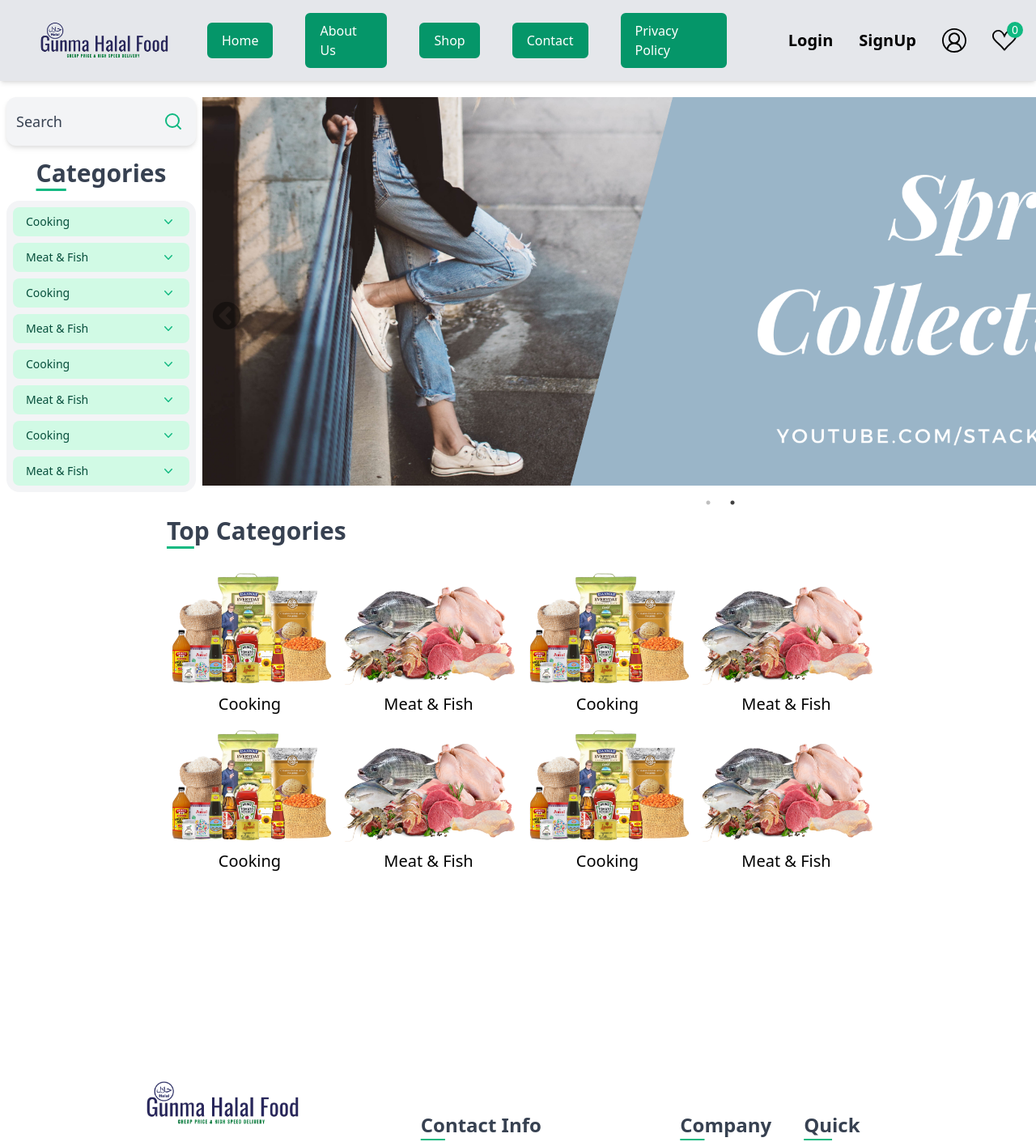
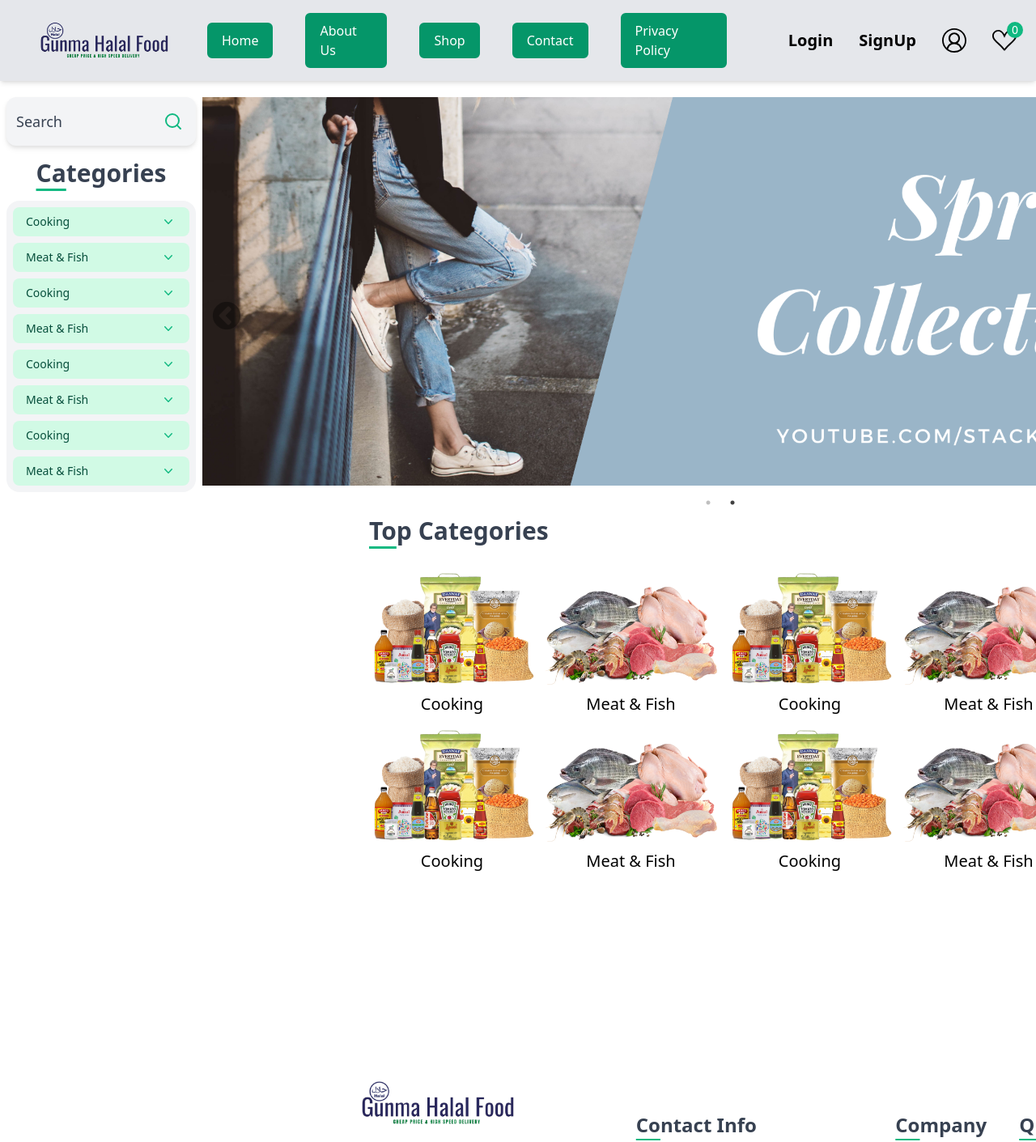
Before and after one commit to arapurbo18181/Gunma-Halal-Food, a React (Create React App) app: page / in a window 1280 px wide. Shown: the top 1411 px of the page at 81% size. Built offline with nearby package versions, Linux system fonts and the light colour scheme.

Commit message:
category sidebar and slider updated

```diff
--- a/src/components/CategorySidebar.js
+++ b/src/components/CategorySidebar.js
@@ -6,7 +6,7 @@ const CategorySidebar = () => {
 
 
   return (
-    <section className="overflow-y-auto fixed left-0 transition-all duration-500">
+    <section className="overflow-y-auto left-0 transition-all duration-500">
       <div className="w-[250px] px-2 pt-4 h-[92vh]">
       <Searchbar/>
       <h1 className="text-3xl font-bold text-center text-gray-700 my-4">
--- a/src/components/Hero.js
+++ b/src/components/Hero.js
@@ -54,7 +54,7 @@ const Hero = () => {
 
 
   return (
-    <section className='container xl:w-[100%] h-full mt-5'>
+    <section className='w-screen xl:container h-full mt-5'>
     {/* //! Main Slider */}
         <Slider {...settings}>
             {
--- a/src/pages/Home.js
+++ b/src/pages/Home.js
@@ -7,18 +7,16 @@ import Footer from "../components/Footer";
 const Home = () => {
   return (
     <section className="flex flex-col justify-center items-start w-full">
-      <div className="flex">
-      <div className="hidden xl:block -mt-4 w-[250px]">
-          {/* <div className="block w-[320px]"></div> */}
-        <CategorySidebar />
+      <div className="container flex">
+        <div className="hidden xl:block -mt-4 ">
+          <CategorySidebar />
         </div>
-        <Hero />
-      </div>
-      <div className="flex justify-center items-center xl:items-start container">
-
-        <div className="flex flex-col justify-start items-end w-full xl:w-[900px]">
-          <Categories />
-          <Footer />
+        <div className="flex flex-col">
+          <Hero />
+          <div className="container flex flex-col justify-start items-center w-full">
+            <Categories />
+            <Footer />
+          </div>
         </div>
       </div>
     </section>
```
